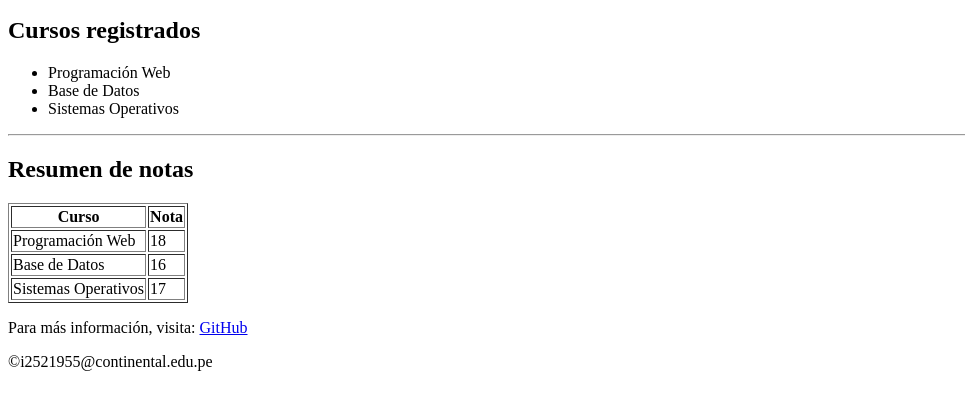
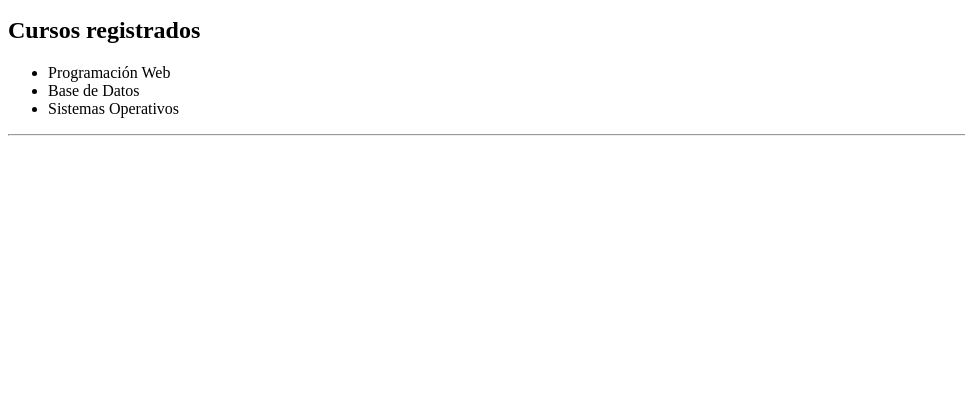
Before and after one commit to i2521955-boop/ControlNotas, a plain HTML site: page index.html in a window 1280 px wide. Shown: the part 101-510 px from the top of the page, without its empty margins (0-965 px from the left). Drawn offline with Linux system fonts and the light colour scheme.

Commit message:
Revert: elimino tabla, enlace y pie de pagina de index.html

```diff
--- a/index.html
+++ b/index.html
@@ -21,32 +21,5 @@
 
     <hr>
 
-    <h2>Resumen de notas</h2>
-
-    <table border="1">
-        <tr>
-            <th>Curso</th>
-            <th>Nota</th>
-        </tr>
-        <tr>
-            <td>Programación Web</td>
-            <td>18</td>
-        </tr>
-        <tr>
-            <td>Base de Datos</td>
-            <td>16</td>
-        </tr>
-        <tr>
-            <td>Sistemas Operativos</td>
-            <td>17</td>
-        </tr>
-    </table>
-
-    <p>Para más información, visita: <a href="https://github.com" target="_blank">GitHub</a></p>
-
-    <footer>
-        <p>&copy;i2521955@continental.edu.pe</p>
-    </footer>
-
 </body>
 </html>
```
